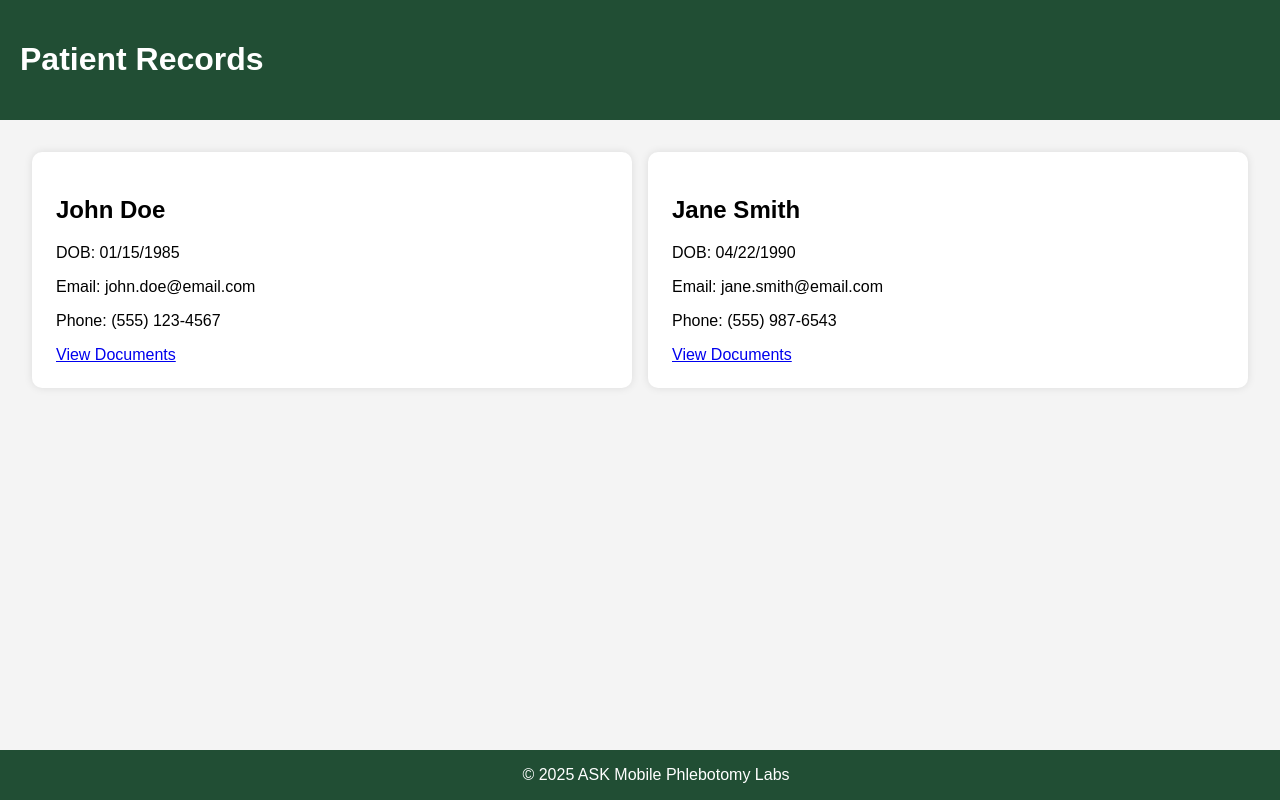
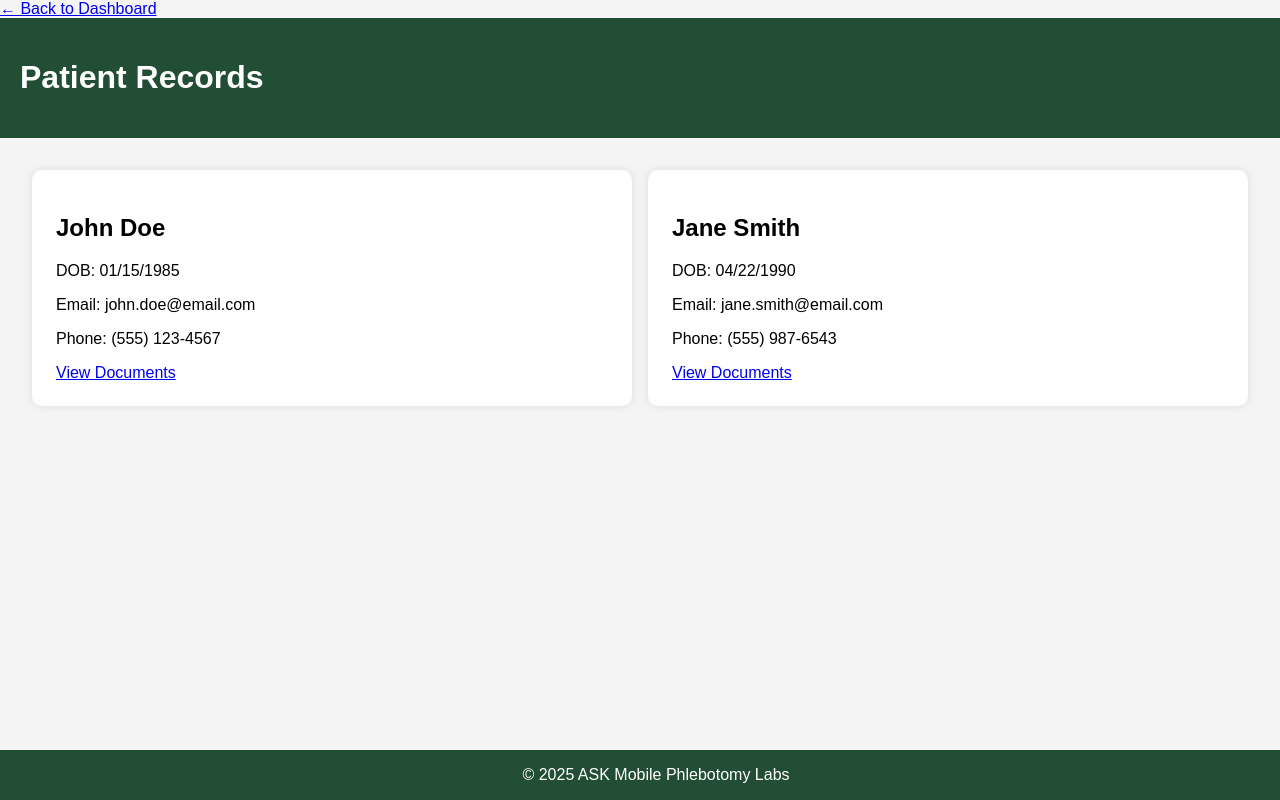
Before and after one commit to ASKLABS888/ask-admin-dashboard, a plain HTML site: page patients.html in a window 1280 px wide. Drawn offline with Linux system fonts and the light colour scheme.

Commit message:
Update patients.html
Add 'Back to Dashboard' link to appointments.html

```diff
--- a/patients.html
+++ b/patients.html
@@ -7,6 +7,8 @@
   <link rel="stylesheet" href="style.css" />
 </head>
 <body>
+  <a href="index.html" class="button">← Back to Dashboard</a>
+
   <header>
     <h1>Patient Records</h1>
   </header>
```
